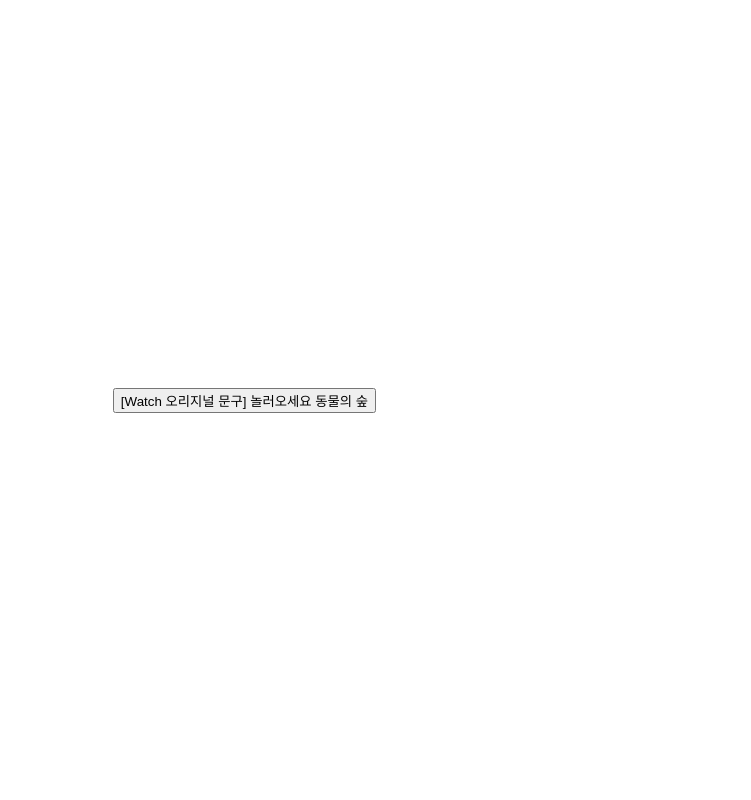
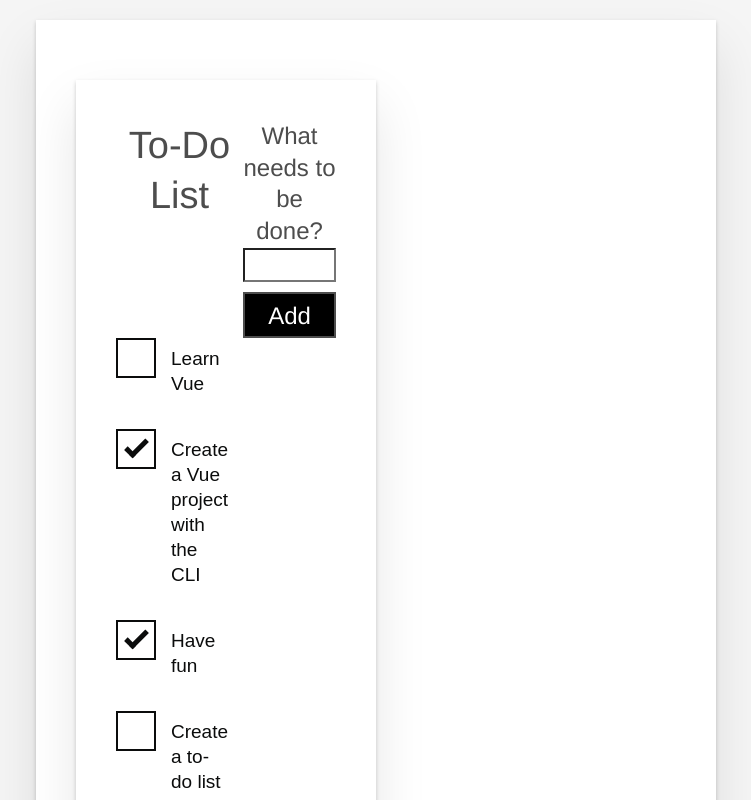
Before and after one commit to devmeeple/vue-in-action, a Vue app: page / in a window 1280 px wide. Shown: the top 800 px of the page, without its empty margins (264-1015 px from the left). Built offline with nearby package versions, Linux system fonts and the light colour scheme.

Commit message:
feat(mdn): MDN Todo list

```diff
--- a/package.json
+++ b/package.json
@@ -13,6 +13,7 @@
     "format": "prettier --write src/"
   },
   "dependencies": {
+    "nanoid": "^5.0.7",
     "vue": "^3.3.11",
     "vue-router": "^4.2.5"
   },
--- a/src/App.vue
+++ b/src/App.vue
@@ -1,22 +1,171 @@
 <template>
-  <button @click="changeMessage">{{ message }}</button>
-  <p>{{ watchMessage }}</p>
+  <div id="app">
+    <h1>To-Do List</h1>
+    <to-do-form @todo-added="addTodo"></to-do-form>
+    <ul aria-labelledby="list-summary" class="stack-large">
+      <li v-for="item in TodoItems" :key="item.id">
+        <to-do-item :label="item.label" :done="item.done" :id="item.id"></to-do-item>
+      </li>
+    </ul>
+  </div>
 </template>
 
 <script setup lang="ts">
-import { ref, watch } from 'vue';
+import ToDoItem from '@/components/ToDoItem.vue';
+import { nanoid } from 'nanoid';
+import ToDoForm from '@/components/ToDoForm.vue';
+import { ref } from 'vue';
 
-const message = ref('[Watch 오리지널 문구] 놀러오세요 동물의 숲');
-const watchMessage = ref('');
+const TodoItems = ref([
+  { id: 'todo-' + nanoid(), label: 'Learn Vue', done: false },
+  {
+    id: 'todo-' + nanoid(),
+    label: 'Create a Vue project with the CLI',
+    done: true,
+  },
+  { id: 'todo-' + nanoid(), label: 'Have fun', done: true },
+  {
+    id: 'todo-' + nanoid(),
+    label: 'Create a to-do list',
+    done: false,
+  },
+]);
 
-const changeMessage = () => {
-  console.log('함수 호출');
-  message.value = '변경된 메세지';
+const addTodo = (toDoLabel: string) => {
+  TodoItems.value.push({ id: 'todo-' + nanoid(), label: toDoLabel, done: false });
 };
-
-watch(message, () => {
-  watchMessage.value = 'Watch 동작';
-});
 </script>
 
-<style scoped></style>
+<style>
+/* Global styles */
+.btn {
+  padding: 0.8rem 1rem 0.7rem;
+  border: 0.2rem solid #4d4d4d;
+  cursor: pointer;
+  text-transform: capitalize;
+}
+
+.btn__danger {
+  color: #fff;
+  background-color: #ca3c3c;
+  border-color: #bd2130;
+}
+
+.btn__filter {
+  border-color: lightgrey;
+}
+
+.btn__danger:focus {
+  outline-color: #c82333;
+}
+
+.btn__primary {
+  color: #fff;
+  background-color: #000;
+}
+
+.btn-group {
+  display: flex;
+  justify-content: space-between;
+}
+
+.btn-group > * {
+  flex: 1 1 auto;
+}
+
+.btn-group > * + * {
+  margin-left: 0.8rem;
+}
+
+.label-wrapper {
+  margin: 0;
+  flex: 0 0 100%;
+  text-align: center;
+}
+
+[class*='__lg'] {
+  display: inline-block;
+  width: 100%;
+  font-size: 1.9rem;
+}
+
+[class*='__lg']:not(:last-child) {
+  margin-bottom: 1rem;
+}
+
+@media screen and (min-width: 620px) {
+  [class*='__lg'] {
+    font-size: 2.4rem;
+  }
+}
+
+.visually-hidden {
+  position: absolute;
+  height: 1px;
+  width: 1px;
+  overflow: hidden;
+  clip: rect(1px 1px 1px 1px);
+  clip: rect(1px, 1px, 1px, 1px);
+  clip-path: rect(1px, 1px, 1px, 1px);
+  white-space: nowrap;
+}
+
+[class*='stack'] > * {
+  margin-top: 0;
+  margin-bottom: 0;
+}
+
+.stack-small > * + * {
+  margin-top: 1.25rem;
+}
+
+.stack-large > * + * {
+  margin-top: 2.5rem;
+}
+
+@media screen and (min-width: 550px) {
+  .stack-small > * + * {
+    margin-top: 1.4rem;
+  }
+
+  .stack-large > * + * {
+    margin-top: 2.8rem;
+  }
+}
+
+/* End global styles */
+#app {
+  background: #fff;
+  margin: 2rem 0 4rem 0;
+  padding: 1rem;
+  padding-top: 0;
+  position: relative;
+  box-shadow:
+    0 2px 4px 0 rgb(0 0 0 / 20%),
+    0 2.5rem 5rem 0 rgb(0 0 0 / 10%);
+}
+
+@media screen and (min-width: 550px) {
+  #app {
+    padding: 4rem;
+  }
+}
+
+#app > * {
+  max-width: 50rem;
+  margin-left: auto;
+  margin-right: auto;
+}
+
+#app > form {
+  max-width: 100%;
+}
+
+#app h1 {
+  display: block;
+  min-width: 100%;
+  width: 100%;
+  text-align: center;
+  margin: 0 0 1rem;
+}
+</style>
--- /dev/null
+++ b/src/assets/reset.css
@@ -0,0 +1,88 @@
+/*reset.css*/
+/* RESETS */
+*,
+*::before,
+*::after {
+    box-sizing: border-box;
+}
+
+*:focus {
+    outline: 3px dashed #228bec;
+}
+
+html {
+    font: 62.5% / 1.15 sans-serif;
+}
+
+h1,
+h2 {
+    margin-bottom: 0;
+}
+
+ul {
+    list-style: none;
+    padding: 0;
+}
+
+button {
+    border: none;
+    margin: 0;
+    padding: 0;
+    width: auto;
+    overflow: visible;
+    background: transparent;
+    color: inherit;
+    font: inherit;
+    line-height: normal;
+    -webkit-font-smoothing: inherit;
+    -moz-osx-font-smoothing: inherit;
+    appearance: none;
+}
+
+button::-moz-focus-inner {
+    border: 0;
+}
+
+button,
+input,
+optgroup,
+select,
+textarea {
+    font-family: inherit;
+    font-size: 100%;
+    line-height: 1.15;
+    margin: 0;
+}
+
+button,
+input {
+    /* 1 */
+    overflow: visible;
+}
+
+input[type="text"] {
+    border-radius: 0;
+}
+
+body {
+    width: 100%;
+    max-width: 68rem;
+    margin: 0 auto;
+    font: 1.6rem/1.25 "Helvetica Neue",
+    Helvetica,
+    Arial,
+    sans-serif;
+    background-color: #f5f5f5;
+    color: #4d4d4d;
+    -moz-osx-font-smoothing: grayscale;
+    -webkit-font-smoothing: antialiased;
+}
+
+@media screen and (min-width: 620px) {
+    body {
+        font-size: 1.9rem;
+        line-height: 1.31579;
+    }
+}
+
+/*END RESETS*/
--- /dev/null
+++ b/src/components/ToDoForm.vue
@@ -0,0 +1,37 @@
+<template>
+  <form @submit.prevent="onSubmit">
+    <h2 class="label-wrapper">
+      <label for="new-todo-input" class="label__lg"> What needs to be done? </label>
+    </h2>
+    <input
+      type="text"
+      id="new-todo-input"
+      name="new-todo"
+      autocomplete="off"
+      v-model.lazy.trim="label"
+      class="input__lg"
+    />
+    <button type="submit" class="btn btn__primary btn__lg">Add</button>
+  </form>
+</template>
+
+<script setup lang="ts">
+import { ref } from 'vue';
+
+// 이벤트 정의
+const emit = defineEmits(['todo-added']);
+
+// label 변수 정의
+const label = ref('');
+
+// onSubmit 함수 정의
+const onSubmit = () => {
+  if (label.value === '') {
+    return '';
+  }
+
+  emit('todo-added', label.value);
+  label.value = '';
+};
+</script>
+<style scoped></style>
--- /dev/null
+++ b/src/components/ToDoItem.vue
@@ -0,0 +1,143 @@
+<template>
+  <div class="custom-checkbox">
+    <input type="checkbox" :id="id" :checked="isDone" class="checkbox" />
+    <label :for="id" class="checkbox-label">{{ label }}</label>
+  </div>
+</template>
+
+<script setup lang="ts">
+import { ref } from 'vue';
+
+const props = defineProps({
+  label: { required: true, type: String },
+  done: { default: false, type: Boolean },
+  id: { required: true, type: String },
+});
+
+const isDone = ref(props.done);
+</script>
+
+<style scoped>
+.custom-checkbox > .checkbox-label {
+  font-family: Arial, sans-serif;
+  -webkit-font-smoothing: antialiased;
+  -moz-osx-font-smoothing: grayscale;
+  font-weight: 400;
+  font-size: 16px;
+  font-size: 1rem;
+  line-height: 1.25;
+  color: #0b0c0c;
+  display: block;
+  margin-bottom: 5px;
+}
+
+.custom-checkbox > .checkbox {
+  font-family: Arial, sans-serif;
+  -webkit-font-smoothing: antialiased;
+  -moz-osx-font-smoothing: grayscale;
+  font-weight: 400;
+  font-size: 16px;
+  font-size: 1rem;
+  line-height: 1.25;
+  box-sizing: border-box;
+  width: 100%;
+  height: 40px;
+  height: 2.5rem;
+  margin-top: 0;
+  padding: 5px;
+  border: 2px solid #0b0c0c;
+  border-radius: 0;
+  appearance: none;
+}
+
+.custom-checkbox > input:focus {
+  outline: 3px dashed #fd0;
+  outline-offset: 0;
+  box-shadow: inset 0 0 0 2px;
+}
+
+.custom-checkbox {
+  font-family: Arial, sans-serif;
+  -webkit-font-smoothing: antialiased;
+  font-weight: 400;
+  font-size: 1.6rem;
+  line-height: 1.25;
+  display: block;
+  position: relative;
+  min-height: 40px;
+  margin-bottom: 10px;
+  padding-left: 40px;
+  clear: left;
+}
+
+.custom-checkbox > input[type='checkbox'] {
+  -webkit-font-smoothing: antialiased;
+  cursor: pointer;
+  position: absolute;
+  z-index: 1;
+  top: -2px;
+  left: -2px;
+  width: 44px;
+  height: 44px;
+  margin: 0;
+  opacity: 0;
+}
+
+.custom-checkbox > .checkbox-label {
+  font-size: inherit;
+  font-family: inherit;
+  line-height: inherit;
+  display: inline-block;
+  margin-bottom: 0;
+  padding: 8px 15px 5px;
+  cursor: pointer;
+  touch-action: manipulation;
+}
+
+.custom-checkbox > label::before {
+  content: '';
+  box-sizing: border-box;
+  position: absolute;
+  top: 0;
+  left: 0;
+  width: 40px;
+  height: 40px;
+  border: 2px solid currentcolor;
+  background: transparent;
+}
+
+.custom-checkbox > input[type='checkbox']:focus + label::before {
+  border-width: 4px;
+  outline: 3px dashed #228bec;
+}
+
+.custom-checkbox > label::after {
+  box-sizing: content-box;
+  content: '';
+  position: absolute;
+  top: 11px;
+  left: 9px;
+  width: 18px;
+  height: 7px;
+  transform: rotate(-45deg);
+  border: solid;
+  border-width: 0 0 5px 5px;
+  border-top-color: transparent;
+  opacity: 0;
+  background: transparent;
+}
+
+.custom-checkbox > input[type='checkbox']:checked + label::after {
+  opacity: 1;
+}
+
+@media only screen and (min-width: 40rem) {
+  label,
+  input,
+  .custom-checkbox {
+    font-size: 19px;
+    font-size: 1.9rem;
+    line-height: 1.31579;
+  }
+}
+</style>
```
Also changed, not shown: src/main.ts (+8 -7 lines), 1 other file (tests, documents, lock files or other folders).
